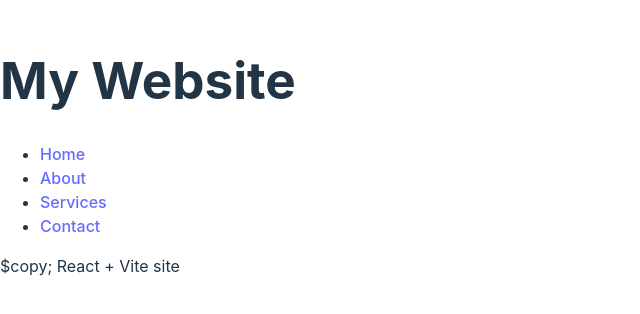
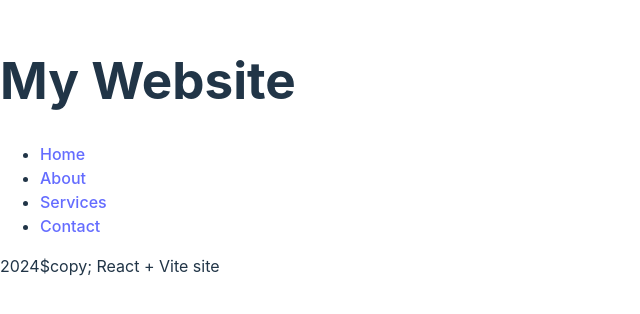
Before and after one commit to 7daytheory/react-2024, a React (Vite) app in the folder my-react-app/: page / in a window 1280 px wide. Shown: the part 244-558 px from the top of the page, without its empty margins (0-640 px from the left). Built offline with nearby package versions, Linux system fonts and the light colour scheme.

Commit message:
Use Javascript to get current year inside brackets

```diff
--- a/my-react-app/src/Footer.jsx
+++ b/my-react-app/src/Footer.jsx
@@ -1,7 +1,7 @@
 function Footer() {
     return (
         <footer>
-            <p>$copy; React + Vite site</p>
+            <p> {new Date().getFullYear()}$copy; React + Vite site</p>
         </footer>
     );
 }
```
